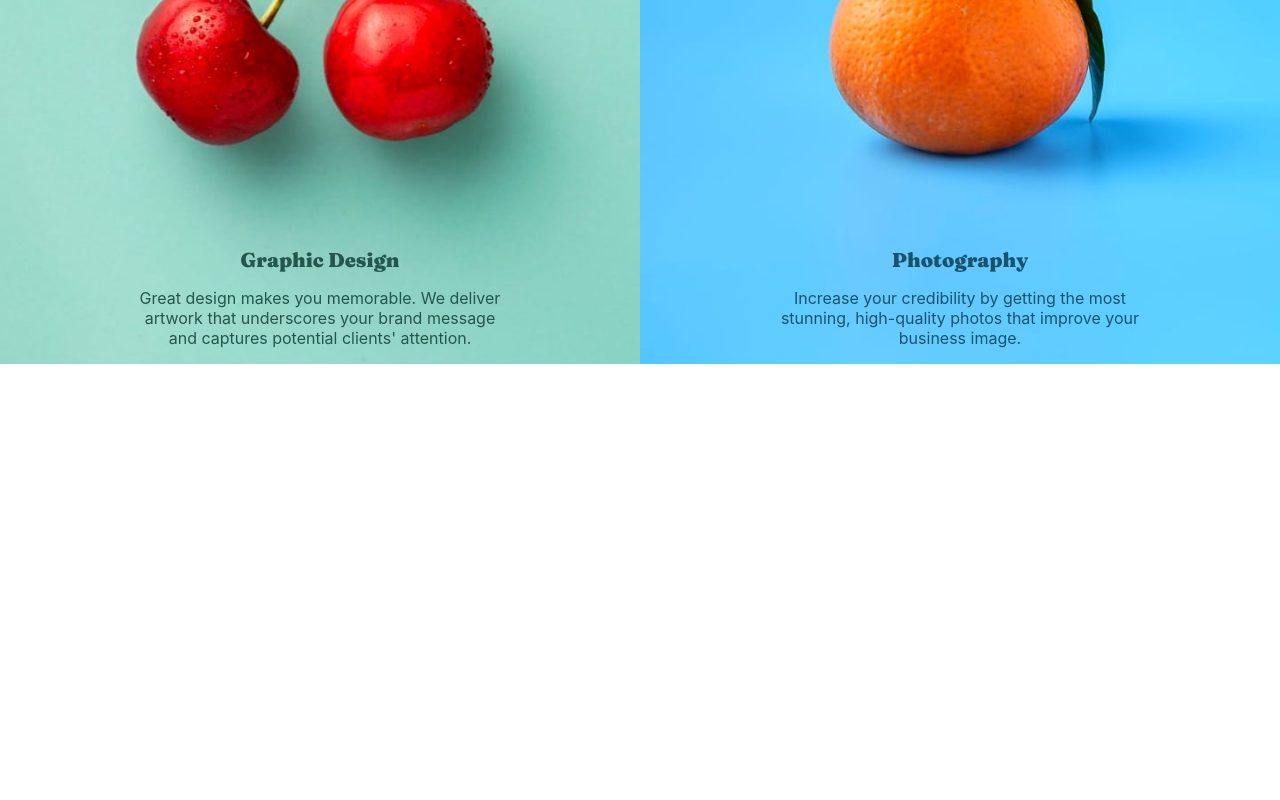
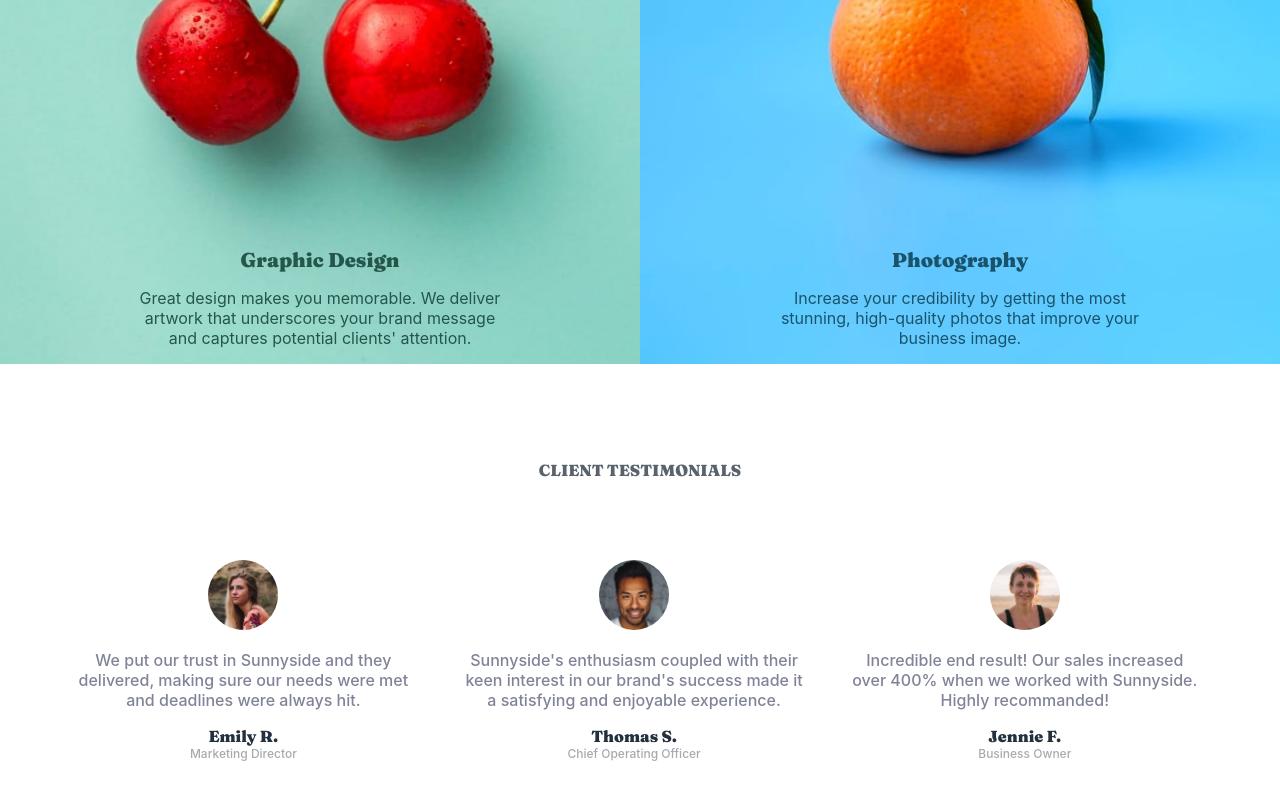
Before and after one commit to chrysellia/sunnyside-agency, a React (Create React App) app in the folder sunnyside-agency/: page / in a window 1280 px wide. Shown: the part 1948-2748 px from the top of the page. Before the commit the page ends 2312 px from the top, so only its background shows below. Built offline with nearby package versions, Linux system fonts and the light colour scheme.

Commit message:
Testimonials component

```diff
--- a/sunnyside-agency/src/Components/HomePage/HomePage.component.js
+++ b/sunnyside-agency/src/Components/HomePage/HomePage.component.js
@@ -1,12 +1,14 @@
 import React from 'react'
 import Navbar from '../Navbar/Navbar.component'
 import Body from '../Body/Body.component'
+import Testimonials from '../Testimonials/Testimonials.component'
 
 const HomePage = () => {
     return (
         <div>
             <Navbar/>
             <Body/>
+            <Testimonials/>
         </div>
     )
 }
--- /dev/null
+++ b/sunnyside-agency/src/Components/Testimonials/Testimonials.component.js
@@ -0,0 +1,65 @@
+import React from 'react'
+import './Testimonials.style.scss'
+
+const Testimonials = () => {
+    return (
+        <div className="testimonials-component">
+            <div className="testimonials-content">
+                <div className="testimonials-title">CLIENT TESTIMONIALS</div>
+
+                {/* Card */}
+                <div className="testimonials-body">
+
+                    {/* First Card */}
+                    <div className="testimonials-card">
+                        <div className="card-image">
+                            <img src="images/image-emily.jpg"/>
+                        </div>
+                        <div className="card-description">
+                            <p>
+                                We put our trust in Sunnyside and they <br/> delivered, making sure
+                                our needs were met <br/> and deadlines were always hit.
+                            </p>
+                        </div>
+                        <div className="card-author">Emily R.</div>
+                        <div className="author-job">Marketing Director</div>
+                    </div>
+
+                    {/* Second Card */}
+                    <div className="testimonials-card">
+                        <div className="card-wrapper">
+                            <div className="card-image">
+                                <img src="images/image-thomas.jpg"/>
+                            </div>
+                            <div className="card-description">
+                                <p>
+                                    Sunnyside's enthusiasm coupled with their <br/> keen interest in our brand's success
+                                    made it <br/> a satisfying and enjoyable experience.
+                                </p>
+                            </div>
+                            <div className="card-author">Thomas S.</div>
+                            <div className="author-job">Chief Operating Officer</div>
+                        </div>
+                    </div>
+
+                    {/* Third Card */}
+                    <div className="testimonials-card">
+                        <div className="card-image">
+                            <img src="images/image-jennie.jpg"/>
+                        </div>
+                        <div className="card-description">
+                            <p>
+                                Incredible end result! Our sales increased <br/> over 400%
+                                when we worked with Sunnyside. <br/> Highly recommanded!
+                            </p>
+                        </div>
+                        <div className="card-author">Jennie F.</div>
+                        <div className="author-job">Business Owner</div>
+                    </div>
+                </div>
+            </div>
+        </div>
+    )
+}
+
+export default Testimonials
--- /dev/null
+++ b/sunnyside-agency/src/Components/Testimonials/Testimonials.style.scss
@@ -0,0 +1,59 @@
+.testimonials-component {
+    height: 100vh;
+
+    .testimonials-content {
+        padding: 6rem 3rem;
+
+        .testimonials-title {
+            color: hsl(213, 9%, 39%);
+            font-weight: 700;
+            font-family: 'Fraunces', serif;
+            text-align: center;
+
+        }
+        .testimonials-body {
+            padding-top: 5rem;
+            display: flex;
+
+            .testimonials-card {
+                width: 33%;
+
+                // .card-wrapper {
+                //     display: flex;
+                //     align-items: center;
+                //     justify-content: center;
+
+                // }
+
+                .card-image {
+                    text-align: center;
+
+                    img {
+                        border-radius: 3rem;
+                        width: 70px;
+                    }
+                }
+
+                .card-description {
+                    text-align: center;
+                    color: hsl(232, 10%, 55%);
+                    font-weight: 500;
+                }
+
+                .card-author {
+                    text-align: center;
+                    font-family: 'Fraunces', serif;
+                    font-weight: 700;
+                    color: hsl(212, 27%, 19%);
+                }
+
+                .author-job {
+                    text-align: center;
+                    color: hsl(210, 4%, 67%);
+                    font-size: 12px;
+                    font-weight: 500;
+                }
+            }
+        }
+    }
+}
```
